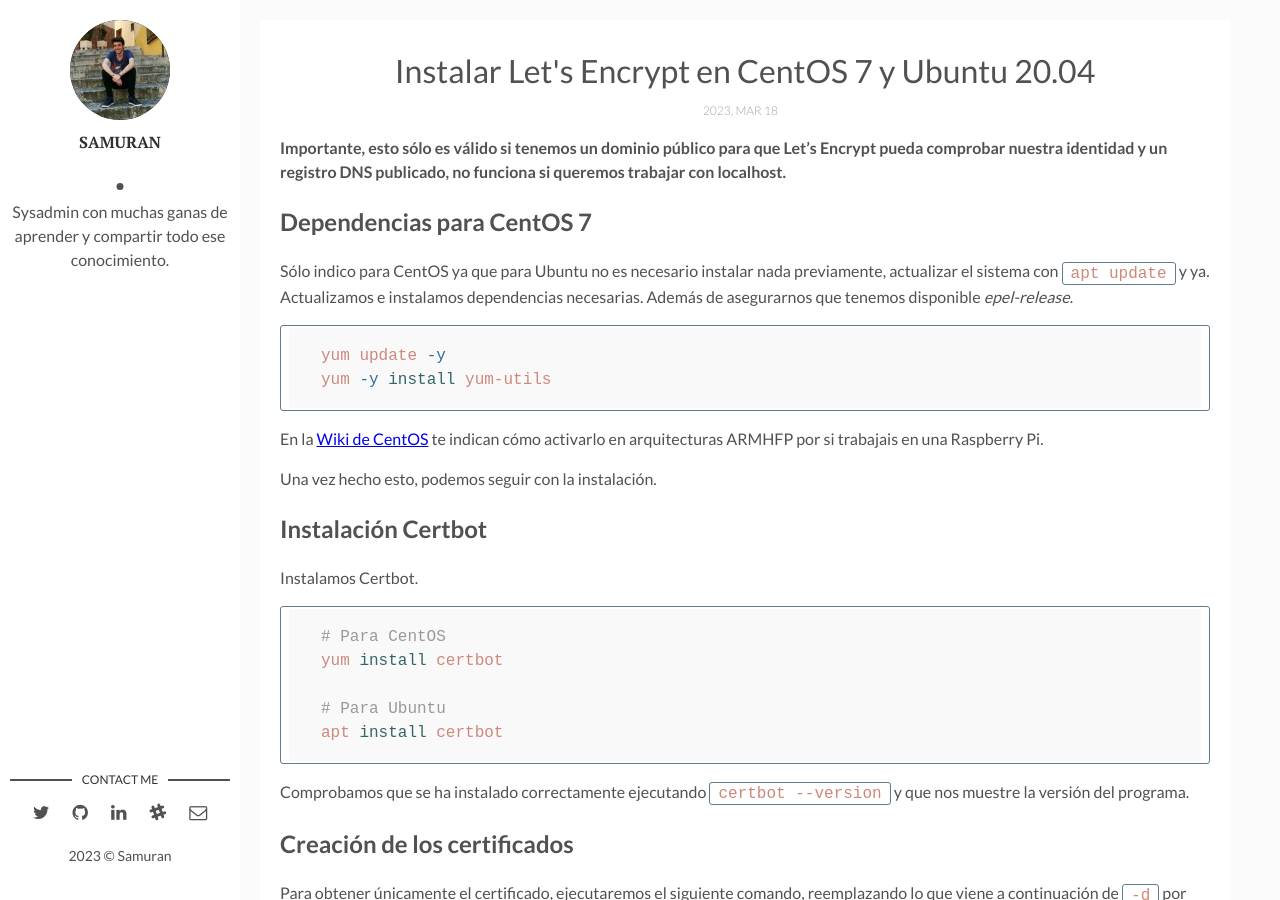
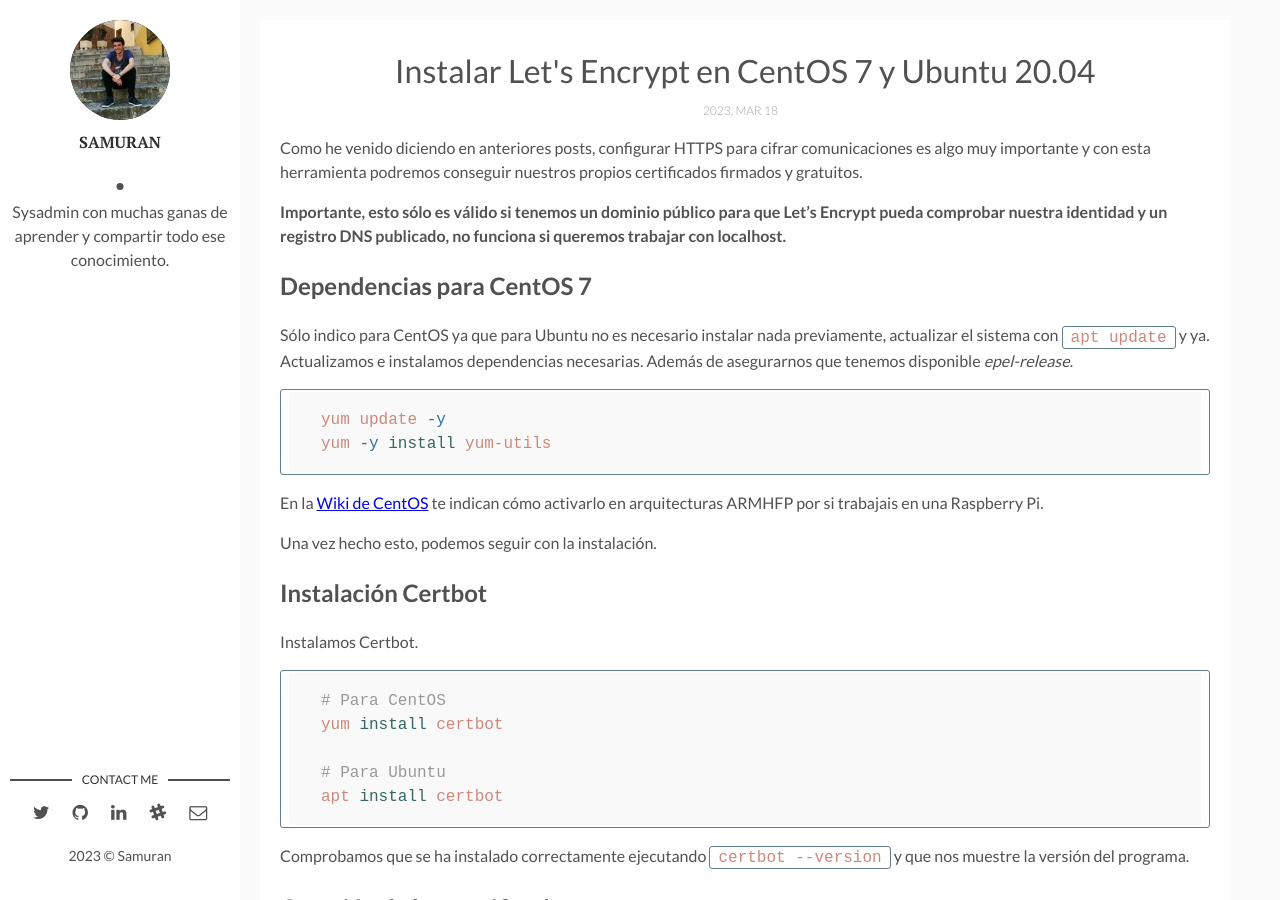
Before and after one commit to atomarxculo/atomarxculo.github.io, a Jekyll site: the page built from _posts/2023-03-18-instalar-letencrypt.md, in a window 1280 px wide and 900 px high. Built offline with Jekyll 4.4.1, drawn with Linux system fonts in a browser that asks for light colours; comment, search, counter and statistics services are not loaded.

Commit message:
Añadir descripción

```diff
--- a/_posts/2023-03-18-instalar-letencrypt.md
+++ b/_posts/2023-03-18-instalar-letencrypt.md
@@ -2,11 +2,13 @@
 layout: post
 title: Instalar Let's Encrypt en CentOS 7 y Ubuntu 20.04
 date: 2023-03-18 12:00:00 +0000
-description:
+description: Como he venido diciendo en anteriores posts, configurar HTTPS para cifrar comunicaciones es algo muy importante y con esto
 img: sysadmin.jpg # Add image post (optional)
 fig-caption: # Add figcaption (optional)
 tags: [linux, centos, ubuntu, blog]
 ---
+
+Como he venido diciendo en anteriores posts, configurar HTTPS para cifrar comunicaciones es algo muy importante y con esta herramienta podremos conseguir nuestros propios certificados firmados y gratuitos.
 
 **Importante, esto sólo es válido si tenemos un dominio público para que Let's Encrypt pueda comprobar nuestra identidad y un registro DNS publicado, no funciona si queremos trabajar con localhost.**
 
```
